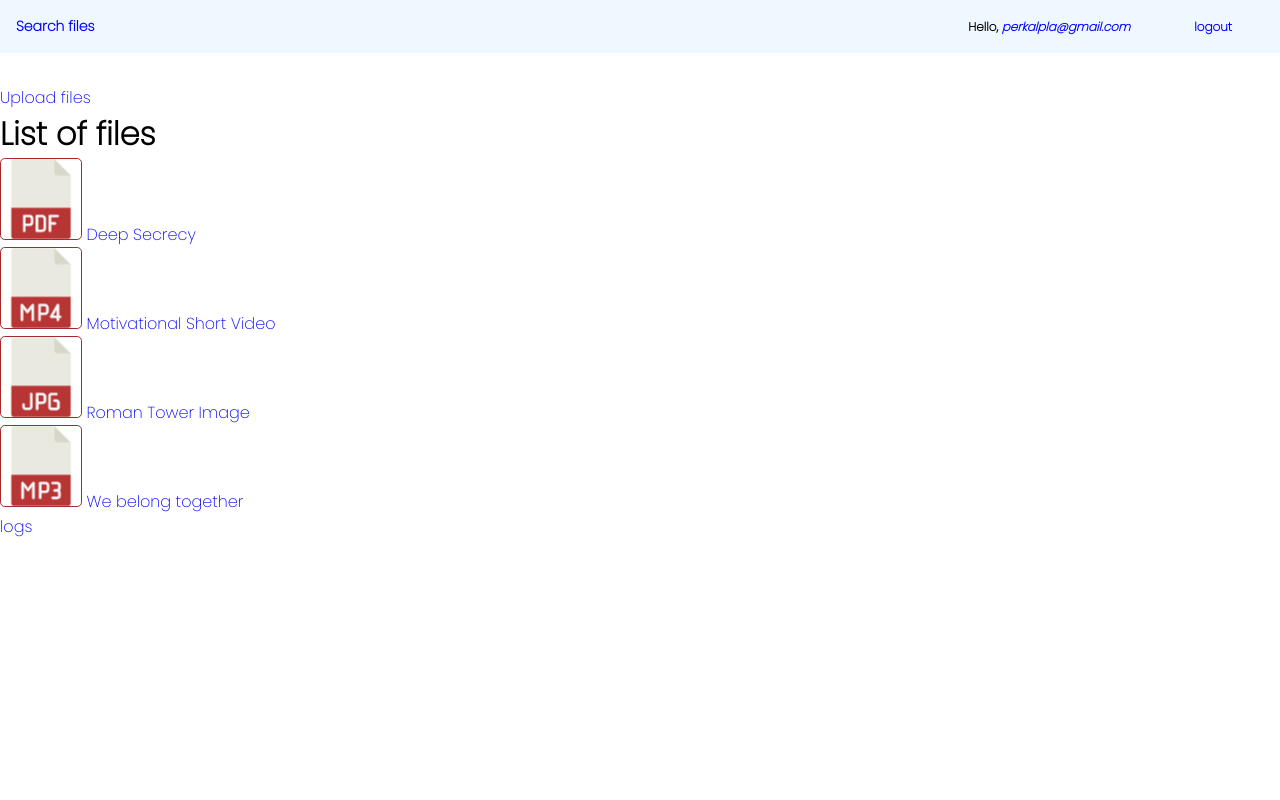
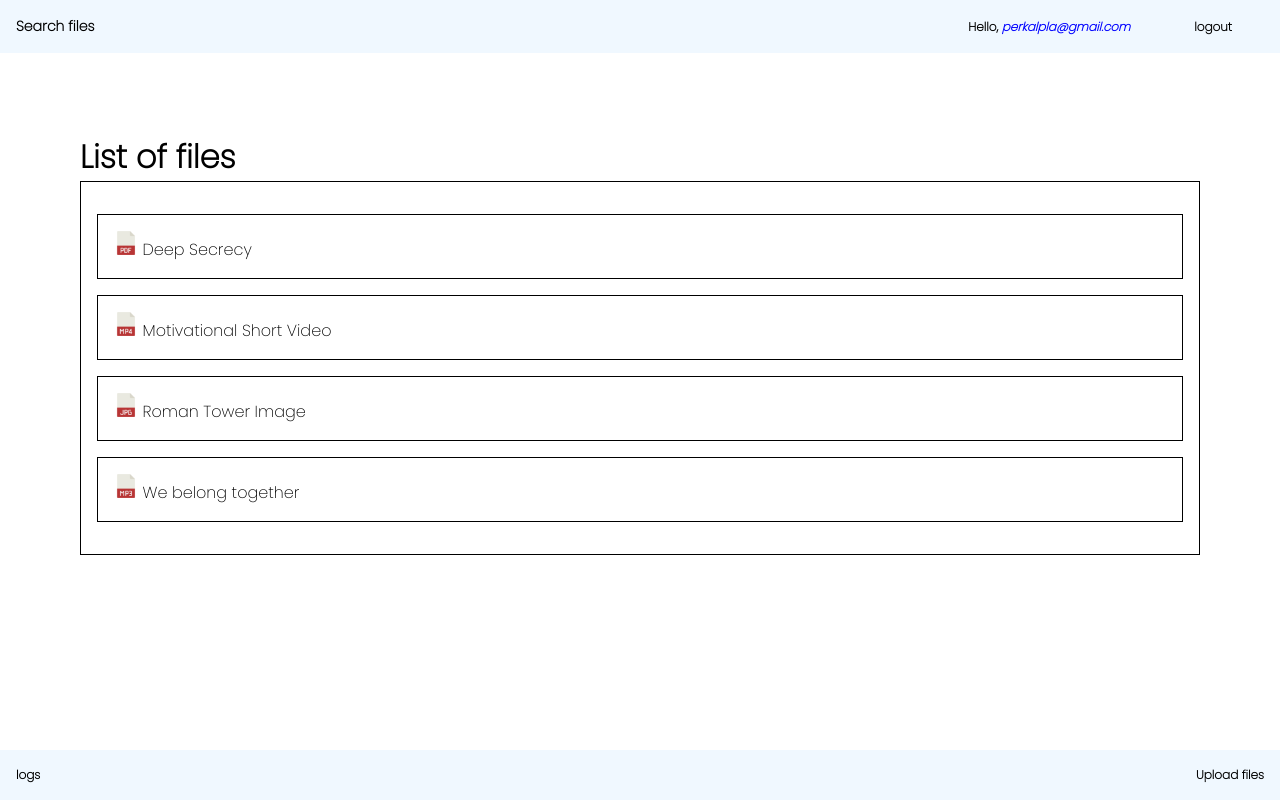
Before and after one commit to AmaliTech-Training-Academy/file-server-hayford, a Django app: page /file/files/ in a window 1280 px wide. Run offline with Django 4.2, Linux system fonts and the light colour scheme; a user stored in the database is signed in; data comes from the database, SQL or seed files in the repository; both versions use the stored data as it was after the commit.

Commit message:
Done with errors

```diff
--- a/file_server_hayford/authentication_app/templates/authentication_app/login.html
+++ b/file_server_hayford/authentication_app/templates/authentication_app/login.html
@@ -8,7 +8,7 @@
 {% block content %}
     <div>
         <h2>Login</h2>
-        <form method="post">
+        <form method="POST">
             {% csrf_token %}
             {{ form.as_p }}
             <button class="button_01" type="submit">Log In</button>
--- a/file_server_hayford/filesystem/static/filesystem/index.css
+++ b/file_server_hayford/filesystem/static/filesystem/index.css
@@ -1,4 +1,5 @@
 *{
+    box-sizing: border-box;
     font-family: Poppins;
     margin: 0;
     padding: 0;
@@ -12,7 +13,6 @@
     padding: 1rem;
     font-weight: bold;
     font-size: 12px;
-    margin-bottom: 2rem;
 }
 .heading div{
     display:flex;
@@ -36,25 +36,80 @@
 img, video, audio{
     overflow-clip-margin: content-box;
     overflow: clip;
-    border: 1px solid brown;
-    border-radius: 0.3rem;
 }
 
-.user{
+.icon{
+    width: 1.5rem;
+    height: 1.5rem;
+}
+
+.main{
+    padding: 5rem;
+}
+
+.main div{
+    padding: 1rem;
+    border: 1px solid black;
+}
+
+.main div p{
+    padding: 1rem;
+    margin: 1rem 0;
+    border: 1px solid black;
+}
+
+div a{
+    color:black;
+}
+
+.preview{
+    padding: 5rem;
+}
+
+.preview div{
+    display: flex;
+    flex-direction: column;
+    align-items: center;
+    justify-content: center;
+}
+.preview div p{
+    width: 70%;
+    padding: 1rem;
+    margin: 1rem 0;
+}
+
+.preview div>div{
+    padding: 1rem;
+    width: 70%;
+}
+
+.preview div>div button{
+    width: 100%;
+    border-radius: 0.3rem;
+    color: white;
+    background: red;
+    cursor: pointer;
+    display: flex;
+    justify-content: center;
+    align-items: center;
+    padding: 12px 0;
+    border: none;
+}
+
+
+.preview div p label, .user{
     color: blue;
 }
 
 a{
     text-decoration: none;
     color: blue;
-
 }
 
 input[type="text"]{
     padding: 6px 4px;
     font-size: 12px;
     width: 70%;
-    /* border-start-bottom-radius: 1rem; */
     border-top-left-radius: .3rem;
     border-bottom-left-radius: .3rem;
     border:none;
@@ -68,3 +123,20 @@
     border-top-right-radius: .3rem;
     border-bottom-right-radius: .3rem;
 }
+
+.foot{
+    width: 100%;
+    display: flex;
+    align-items: center;
+    justify-content: space-between;
+    font-weight: bold;
+    font-size: 12px;
+    background-color:aliceblue;
+    padding: 1rem;
+    position:absolute;
+    bottom: 0;
+}
+
+.margin-top{
+    margin-top: 1rem;
+}
--- a/file_server_hayford/filesystem/static/filesystem/style.css
+++ b/file_server_hayford/filesystem/static/filesystem/style.css
@@ -52,7 +52,7 @@
 }
 
 
-input[type="password"], input[type="email"], input{
+input[type="password"], input[type="email"],input[type="file"], input, textarea{
     padding: 12px 8px;
     font-size: 12px;
     width: 100%;
--- a/file_server_hayford/filesystem/templates/filesystem/upload_list.html
+++ b/file_server_hayford/filesystem/templates/filesystem/upload_list.html
@@ -16,40 +16,40 @@
             <p><a href="{% url 'authentication_app:logout' %}">logout</a></p>
         </div>
     </div>
-    {% if user.is_superuser %}
-        <a href="{% url 'filesystem:upload_file' %}">Upload files</a>
-    {% endif %}
+    <div class="main">
         <h1>List of files</h1>
         <p>
-    <ul>
+        <div>
             {% for file in files %}
-            <li>
+                <p>
                     {% if file.file.name|lower|slice:'-3:' == 'pdf' %}
-                    <img src="{% static 'icons/pdf.png' %}">
+                        <img class="icon" src="{% static 'icons/pdf.png' %}">
                     {% elif file.file.name|lower|slice:'-3:' == 'jpg' or file.file.name|lower|slice:'-3:' == 'jpeg' or file.file.name|lower|slice:'-3:' == 'png'%}
-                    <img src="{% static 'icons/jpg.png' %}">
+                        <img class="icon" src="{% static 'icons/jpg.png' %}">
                     {% elif file.file.name|lower|slice:'-3:' == 'doc' or file.file.name|lower|slice:'-3:' == 'docx' %}
-                    <img src="{% static 'icons/text.png' %}">
+                        <img class="icon" src="{% static 'icons/text.png' %}">
                     {% elif file.file.name|lower|slice:'-3:' == 'xls' or file.file.name|lower|slice:'-3:' == 'xlsx' %}
-                    <img src="{% static 'icons/xls.png' %}">
+                        <img class="icon" src="{% static 'icons/xls.png' %}">
                     {% elif file.file.name|lower|slice:'-3:' == 'mp4' %}
-                    <img src="{% static 'icons/mp4.png' %}">
+                        <img class="icon" src="{% static 'icons/mp4.png' %}">
                     {% elif file.file.name|lower|slice:'-3:' == 'mp3' %}
-                    <img src="{% static 'icons/mp3.png' %}">
+                        <img class="icon" src="{% static 'icons/mp3.png' %}">
                     {% else %}
-                    <img src="{% static 'icons/default_icon.png' %}" alt="default thumbnail">
+                        <img class="icon" src="{% static 'icons/default_icon.png' %}" alt="default thumbnail">
                     {% endif %}
                     {% if file.file.name|lower|slice:'-3:' == 'pdf' %}
                         <a href="{% url 'filesystem:open_page' file.id %}">{{ file.title }}</a>
                     {% else %}
                         <a href="{% url 'filesystem:preview' file.id %}">{{ file.title }}</a>
                     {% endif %}
-            </li>
+                </p>
             {% endfor %}
-    </ul>
-
+        </div>
+    </div>
     {% if user.is_superuser %}
+        <div class="foot">
             <a href="{% url 'filesystem:logs' %}">logs</a>
+            <a href="{% url 'filesystem:upload_file' %}">Upload files</a>
+        </div>
     {% endif %}
-
 {% endblock %}
```
Also changed, not shown: file_server_hayford/authentication_app/forms.py (+2 -5 lines), file_server_hayford/filesystem/templates/filesystem/logs.html (+18 -12 lines), file_server_hayford/filesystem/templates/filesystem/open_page.html (+15 -12 lines), file_server_hayford/filesystem/templates/filesystem/preview.html (+10 -8 lines), file_server_hayford/filesystem/templates/filesystem/search.html (+7 -5 lines), file_server_hayford/filesystem/templates/filesystem/upload_file.html (+17 -5 lines), file_server_hayford/db.sqlite3. Lines whose indentation alone changed are shown as unchanged.
